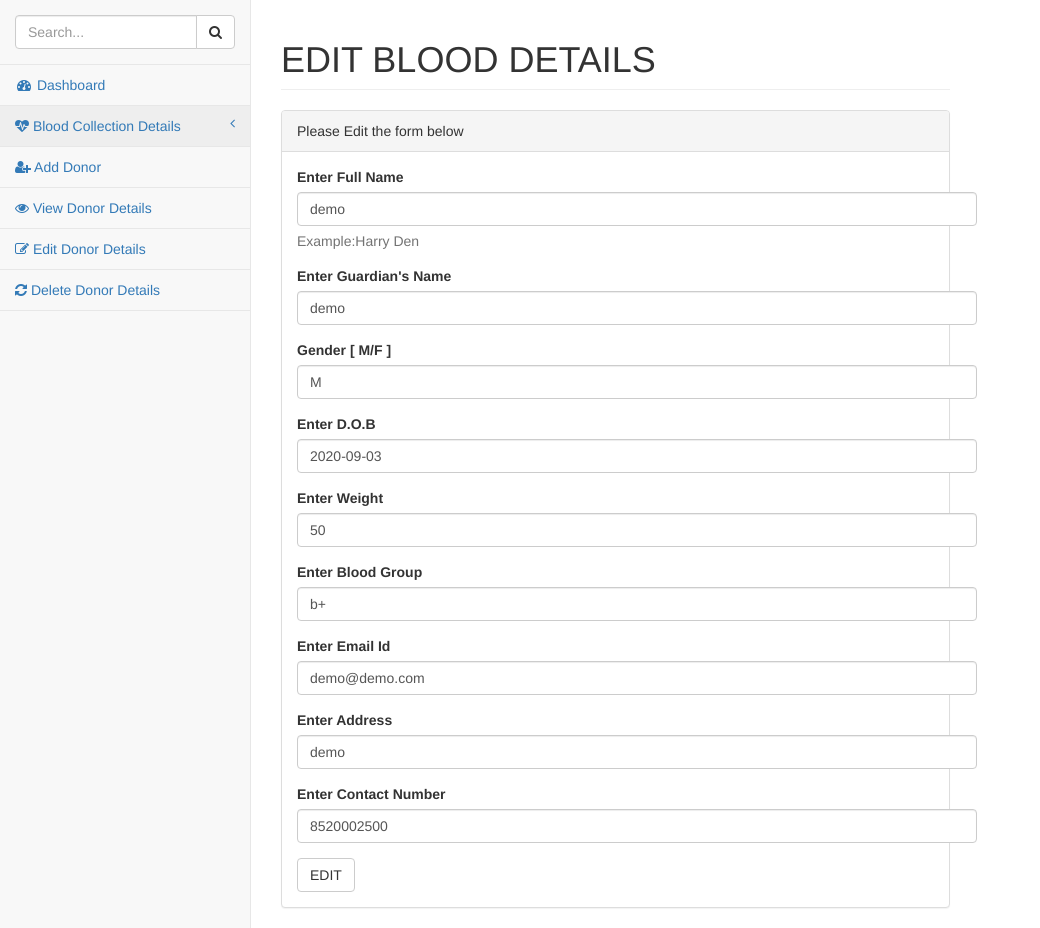
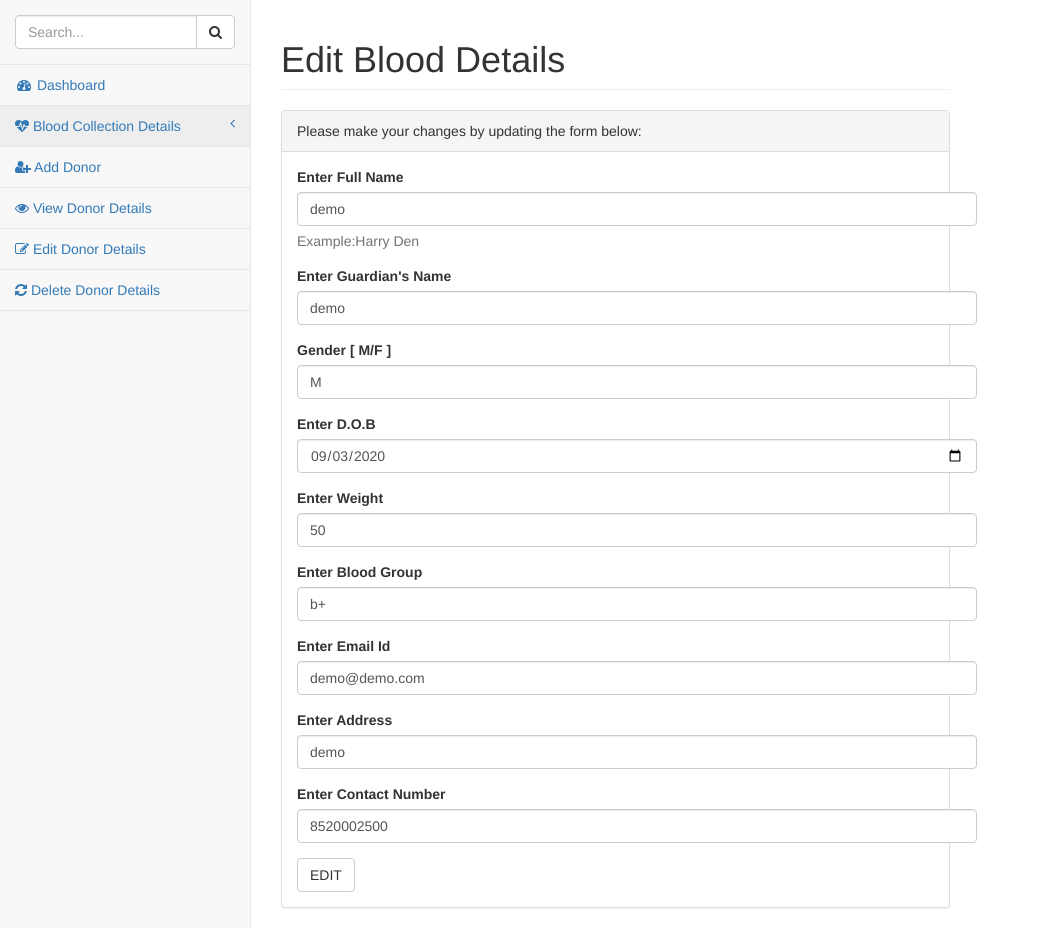
Before and after one commit to naseebbajracharya/bloodbanksystemphp, a PHP site: page /pages/editform.php?id=18 in a window 1280 px wide. Shown: the part 51-979 px from the top of the page, without its empty margins (0-1040 px from the left). Run offline with PHP 8.4, Linux system fonts and the light colour scheme; data comes from the database, SQL or seed files in the repository.

Commit message:
minor changes in edit blood details form

```diff
--- a/pages/editform.php
+++ b/pages/editform.php
@@ -113,7 +113,10 @@
                         <li>
                             <a href="deleteview.php"><i class="fa fa-refresh"></i> Delete Donor Details</a>
                         </li>
+
+
                     </ul>
+
                 </div>
                 <!-- /.sidebar-collapse -->
             </div>
@@ -123,7 +126,7 @@
         <div id="page-wrapper">
             <div class="row">
                 <div class="col-lg-12">
-                    <h1 class="page-header">EDIT BLOOD DETAILS</h1>
+                    <h1 class="page-header">Edit Blood Details</h1>
                 </div>
                 <!-- /.col-lg-12 -->
             </div>
@@ -132,7 +135,7 @@
                 <div class="col-lg-12">
                     <div class="panel panel-default">
                         <div class="panel-heading">
-                            Please Edit the form below
+                            Please make your changes by updating the form below:
                         </div>
                         <div class="panel-body">
                             <div class="row">
@@ -150,7 +153,7 @@ while($row=mysqli_fetch_array($result)){
 
                                         <div class="form-group">
                                             <label>Enter Full Name</label>
-                                            <input class="form-control" name="name" value='<?php echo $row['name']; ?>' required>
+                                            <input class="form-control" name="name" type="text" value='<?php echo $row['name']; ?>' required>
                                             <p class="help-block">Example:Harry Den</p>
                                         </div>
                                         <div class="form-group">
@@ -165,7 +168,7 @@ while($row=mysqli_fetch_array($result)){
 
                                         <div class="form-group">
                                             <label>Enter D.O.B</label>
-                                            <input class="form-control" placeholder="Enter DOB" name="dob" value='<?php echo $row['dob']; ?>' required>
+                                            <input class="form-control" type="date" placeholder="Enter DOB" name="dob" value='<?php echo $row['dob']; ?>' required>
                                         </div>
 
                                         <div class="form-group">
```
